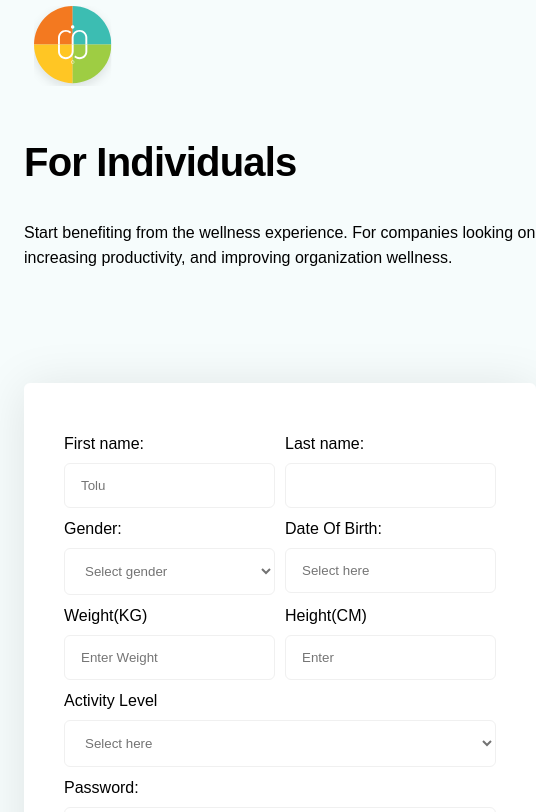
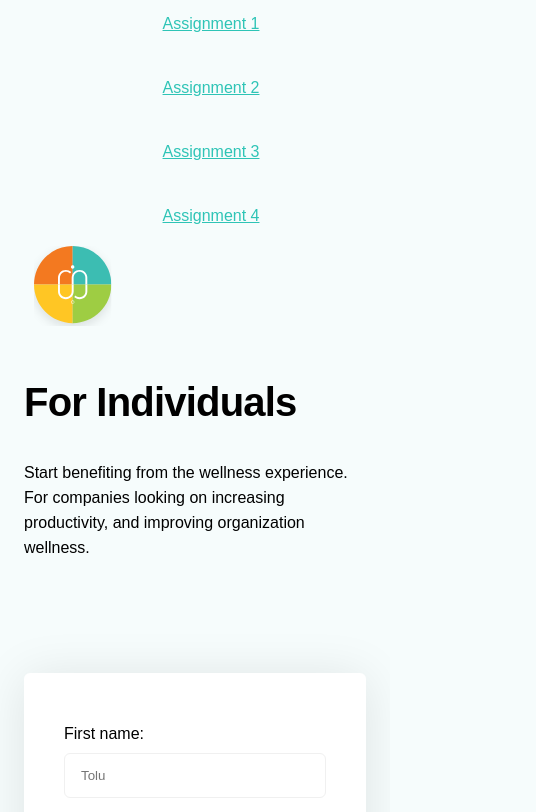
Before and after one commit to ubaidahlawal/altschool_assignment3, a plain HTML site: page for_individual/index.html in a window 390 px wide. Shown: the top 812 px of the page, 536 px wide, since content can reach past the window. Drawn offline with Linux system fonts and the light colour scheme; a web font is replaced by a local one.

Commit message:
first commit

```diff
--- a/for_individual/dev.html
+++ b/for_individual/index.html
@@ -11,8 +11,22 @@
     <meta name="viewport" content="width=device-width, initial-scale=1.0" />
     <title>Sign up page individual</title>
   </head>
-  <link rel="stylesheet" href="dev.css" />
+  <link rel="stylesheet" href="style.css" />
   <body>
+    <ul class="nav-list">
+      <li>
+        <a href="../index.html">Assignment 1</a>
+      </li>
+      <li>
+        <a href="../huckle_berry/index.html">Assignment 2</a>
+      </li>
+      <li>
+        <a href="../novus_watch/index.html">Assignment 3</a>
+      </li>
+      <li>
+        <a href="#">Assignment 4</a>
+      </li>
+    </ul>
     <main class="container even-columns">
       <section class="first-section">
         <img class="logo" src="assessts/Logo.svg" alt="Logo" />
--- a/for_individual/dev.css
+++ b/for_individual/style.css
@@ -76,6 +76,11 @@ input, select {
     margin-top: 12px;
 
 }
+@media(max-width: 560px) {
+    .flex-row {
+        flex-direction: column;
+    }
+}
 
 button {
     display: flex;
@@ -99,3 +104,22 @@ button {
    input:hover,select:hover {
     border:1px solid   #2EC4B6;
 }
+
+
+.nav-list {
+    display: flex;
+    list-style: none;
+    max-width: 80%;
+    justify-content: space-between;
+    align-items: center;
+    margin: 15px;
+    gap: 2.875rem;
+    color: green;
+    font-weight: 500;
+  }
+
+  @media(max-width: 560px) {
+    .nav-list {
+        flex-direction: column;
+    }
+  }
--- a/for_individuals/style.css
+++ /dev/null
@@ -1,3 +0,0 @@
-body {
-    color: red;
-}
--- a/huckle_berry/web.css
+++ b/huckle_berry/style.css
@@ -78,3 +78,21 @@ span {
     background-color: #fff;
     border-bottom: 8px solid #999999;
 }
+
+.nav-list {
+    display: flex;
+    list-style: none;
+    max-width: 80%;
+    justify-content: space-between;
+    align-items: center;
+    margin: 15px;
+    gap: 2.875rem;
+    color: yellow;
+    font-weight: 500;
+  }
+
+  @media(max-width: 560px) {
+    .nav-list {
+        flex-direction: column;
+    }
+  }
--- /dev/null
+++ b/novus_watch/style.css
@@ -0,0 +1,81 @@
+body {
+    background-color: white;
+    margin: 0;
+    height: 100vh;
+    padding: 0;
+    position: relative;
+
+
+}
+
+main {
+    display: flex;
+    align-items: center;
+    justify-content: center;
+    background-color: plum;
+    height: calc(100% - 60px);
+    margin: 30px;
+
+}
+
+.container {
+
+    max-width: 808px;
+
+
+}
+
+.card {
+    border-radius: 24px;
+    box-shadow: 12px;
+    overflow: hidden;
+    background-color: white;
+}
+
+ .image-wrapper {
+    background-color: yellow;
+    border-radius: 50px ;
+    position: absolute;
+    top: 8px;
+    left: -6px;
+
+
+
+
+}
+.image-wrapper {
+    position: relative;
+
+}
+
+.image-wrapper img {
+ width: 100%;
+
+}
+
+.first-paragraph, .first-heading {
+    color: black;
+    padding: 12px;
+}
+
+span {
+    color: black;
+}
+
+.nav-list {
+    display: flex;
+    list-style: none;
+    max-width: 80%;
+    justify-content: space-between;
+    align-items: center;
+    margin: auto;
+    gap: 2.875rem;
+    color: purple;
+    font-weight: 500;
+}
+
+@media(max-width: 560px) {
+    .nav-list {
+        flex-direction: column;
+    }
+  }
--- /dev/null
+++ b/style.css
@@ -0,0 +1,49 @@
+body {
+    background-color: black;
+    display: flex;
+    align-items: center;
+    justify-content: center;
+    min-height: 100vh;
+    color: #3a3a3a;
+
+}
+
+ .container {
+    max-width: 40%;
+    margin: auto;
+    background-color:white;
+    border-radius: 16px;
+    padding:0 20px 32px;
+ }
+
+.firstheading {
+  margin-top: -20px;
+  border-radius: 8px;
+  padding-left: 48px;
+  padding-right: 48px;
+  padding-top: 24px;
+  padding-bottom: 24px;
+  background-color: fuchsia;
+  text-align: center;
+  color: black;
+  font-weight: 700;
+}
+
+
+.nav-list {
+  display: flex;
+  list-style: none;
+  max-width: 80%;
+  justify-content: space-between;
+  align-items: center;
+  margin: 12px;
+  gap: 1.5rem;
+  color: purple;
+  font-weight: 500;
+}
+
+@media(max-width: 560px) {
+  .nav-list {
+      flex-direction: column;
+  }
+}
```
Also changed, not shown: for_individuals/index.html (deleted, +0 -12 lines), huckle_berry/index.html (renamed from huckle_berry/web.html, +15 -1 lines), index.html (added, +34 -0 lines), novus_watch/index.html (added, +46 -0 lines), novus_watch/assessts/telegram-cloud-photo-size-4-6050682758067505387-y.jpg (added), 2 other files.
